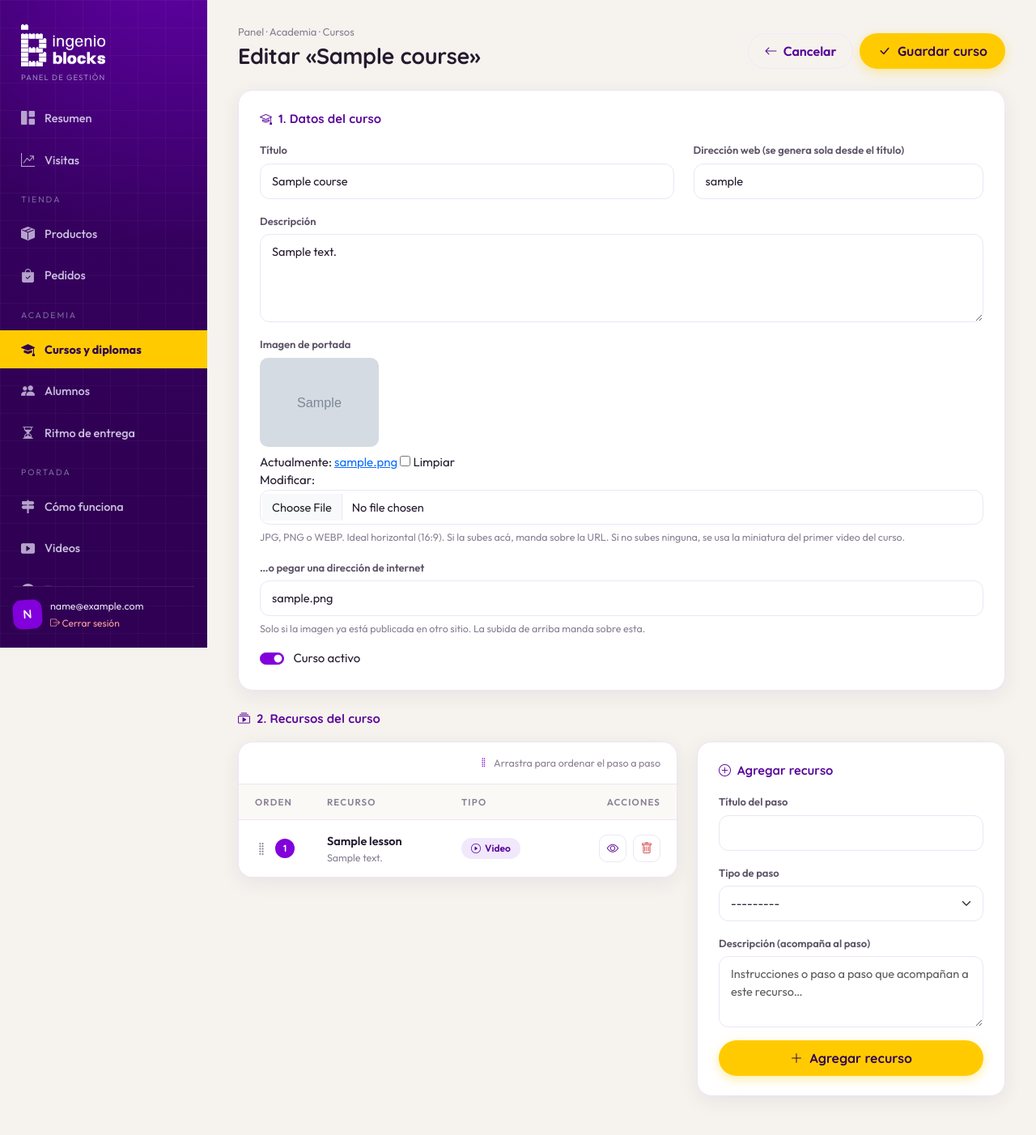
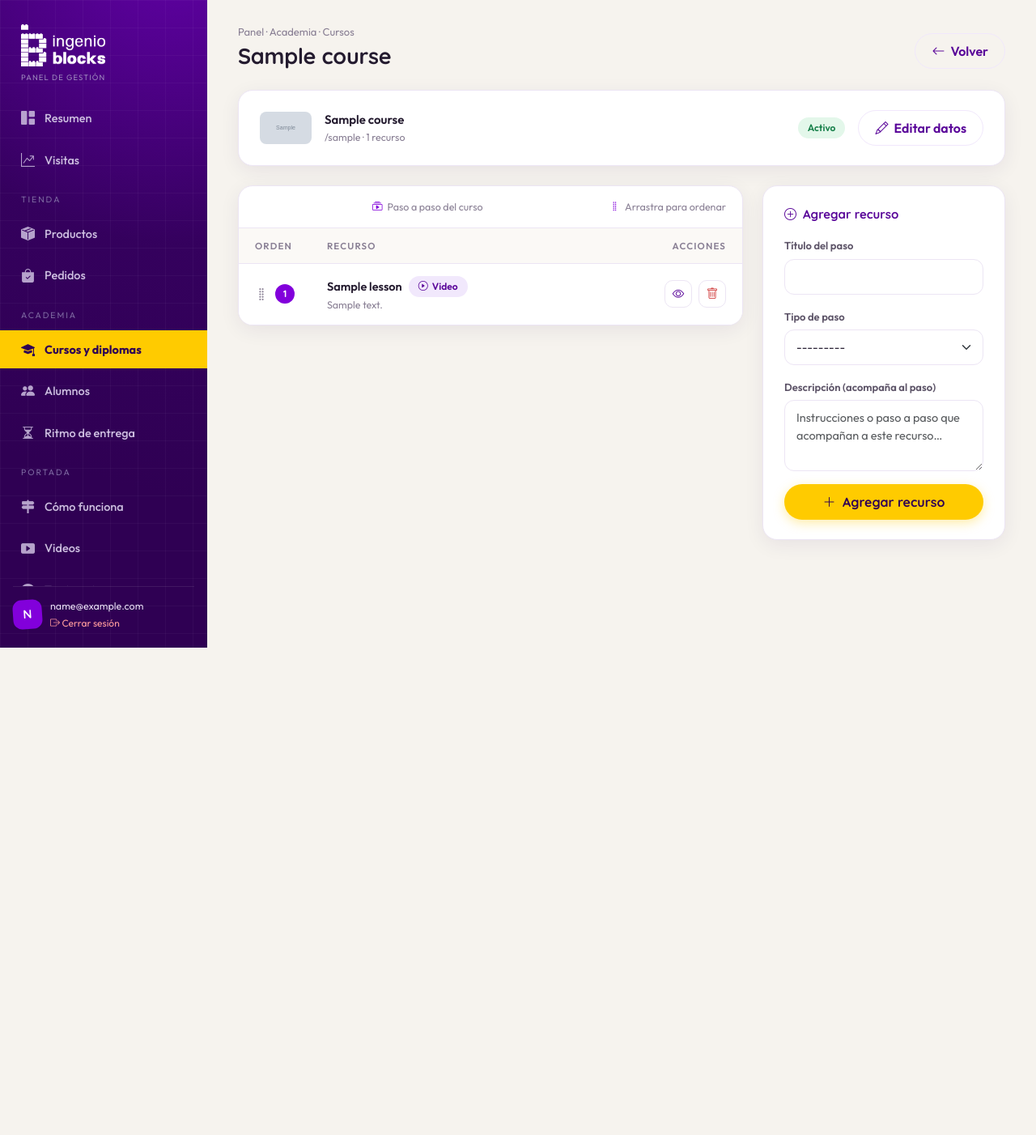
Before and after one commit to marcelopc2/ecommerce_soledad, a Django app: page /gestion/cursos/1/editar/ in a window 1280 px wide. Shown: the whole page at 81% size. After the commit the page ends 800 px from the top, so only its background shows below. Run offline with Django 5.2, Linux system fonts and the light colour scheme; a user stored in the database is signed in; tables that the repository leaves empty hold one stand-in row (values such as "Sample post"); grey boxes marked "Sample" are stand-in pictures; parts of the project's set-up code (start-up, migrations or seed data) failed here and were passed over.

Commit message:
Rehacer la pagina de edicion de curso: los recursos al frente
El reparto del espacio estaba al reves de la frecuencia de uso. Los
datos del curso -titulo, descripcion, portada- se escriben UNA vez y
ocupaban 580px, el 65% de la pantalla; los recursos, que se agregan y
reordenan constantemente, empezaban recien a los 806px, o sea fuera de
la vista en cualquier notebook de 768px de alto. Medido, no estimado.

Ahora en un curso existente los datos viven en una tira resumida
(miniatura, titulo, /slug, N recursos, estado) que se despliega solo si
hay algo que cambiar. La tabla de recursos sube de 806px a 282px: entran
5 recursos sin hacer scroll.

Otros arreglos que salieron de medir la pagina:

- La columna Acciones se cortaba: la tabla pedia 727px y tenia 679. Se
  saca la columna "Tipo" (122px) y esa etiqueta pasa al lado del nombre
  del recurso, donde se escanea igual de bien con pocos recursos por
  curso. Ahora la tabla cabe justa y los botones se ven completos.
- La tabla pasa de 7 a 8 columnas de la grilla, aprovechando el espacio.
- Las dos formas de poner la portada (subir archivo / pegar direccion)
  van lado a lado: son alternativas entre si, y apiladas se leian como
  dos pasos obligatorios ocupando el doble de alto.
- El boton de guardar sale de la cabecera y entra al panel de datos, que
  es a lo que pertenece: fijo arriba sugeria algo pendiente por guardar
  mientras se trabajaba en los recursos, que se guardan solos.
- El panel se abre si el guardado fallo, para que el error no quede
  escondido detras de un plegable cerrado.

Los campos se extraen a un parcial (course_fields.html) porque se usan
en dos contextos: desplegados al crear, plegados al editar.

Verificado en 1500px y 1366px, en curso nuevo y existente, y probado
que plegar/desplegar y guardar siguen funcionando. 63 tests verdes.

```diff
--- a/panel/templates/panel/course_form.html
+++ b/panel/templates/panel/course_form.html
@@ -2,71 +2,100 @@
 
 {% block title %}{% if course %}Editar curso{% else %}Nuevo curso{% endif %}{% endblock %}
 {% block crumb %}Panel · Academia · Cursos{% endblock %}
-{% block heading %}{% if course %}Editar «{{ course.title }}»{% else %}Nuevo curso{% endif %}{% endblock %}
+{% block heading %}{% if course %}{{ course.title }}{% else %}Nuevo curso{% endif %}{% endblock %}
 
 {% block actions %}
+{% comment %}
+  En un curso YA CREADO el botón de guardar no va acá arriba: los datos del
+  curso quedan plegados y su guardado pertenece a ese panel. Dejarlo fijo en la
+  cabecera sugería que había algo pendiente por guardar mientras se trabajaba en
+  los recursos, que se guardan solos uno por uno.
+{% endcomment %}
 <div class="d-flex gap-2">
-  <a href="{% url 'panel:courses' %}" class="btn btn-ghost"><i class="bi bi-arrow-left me-1"></i> Cancelar</a>
-  <button type="submit" form="course-form" class="btn btn-brand"><i class="bi bi-check-lg me-1"></i> Guardar curso</button>
+  {% if course %}
+    <a href="{% url 'panel:courses' %}" class="btn btn-ghost"><i class="bi bi-arrow-left me-1"></i> Volver</a>
+  {% else %}
+    <a href="{% url 'panel:courses' %}" class="btn btn-ghost"><i class="bi bi-arrow-left me-1"></i> Cancelar</a>
+    <button type="submit" form="course-form" class="btn btn-brand"><i class="bi bi-check-lg me-1"></i> Crear curso</button>
+  {% endif %}
 </div>
 {% endblock %}
 
 {% block content %}
 
-{# ---------- Sección 1: datos del curso ---------- #}
-<form method="post" id="course-form" enctype="multipart/form-data" novalidate>
-  {% csrf_token %}
-  <input type="hidden" name="form_name" value="course">
+{% if course %}
+  {% comment %}
+    ---------- Curso existente ----------
+    Los datos (título, descripción, portada) se escriben UNA vez; los recursos se
+    agregan y reordenan muchas. Antes los datos ocupaban 580px -el 65% de la
+    pantalla- y la tabla de recursos empezaba recién a los 806px, o sea fuera de
+    la vista en cualquier notebook de 768px de alto. Ahora los datos viven en una
+    tira resumida que se despliega solo si hay algo que cambiar, y los recursos
+    quedan arriba del pliegue, que es donde está el trabajo.
+  {% endcomment %}
+  <div class="pnl-card mb-4"><div class="card-pad">
+    <div class="d-flex align-items-center gap-3 flex-wrap">
+      {% if course.image_file %}
+        <img src="{{ course.image_file.url }}" alt=""
+             style="width:64px;height:40px;object-fit:cover;border-radius:8px;flex-shrink:0">
+      {% elif course.image_url %}
+        <img src="{{ course.image_url }}" alt=""
+             style="width:64px;height:40px;object-fit:cover;border-radius:8px;flex-shrink:0">
+      {% else %}
+        <span class="badge-soft gray" style="width:64px;height:40px;display:grid;place-items:center;flex-shrink:0">
+          <i class="bi bi-image"></i>
+        </span>
+      {% endif %}
 
-  <div class="pnl-card mb-4"><div class="card-pad">
-    <div class="form-section-title"><i class="bi bi-mortarboard"></i> 1. Datos del curso</div>
-    <div class="row">
-      <div class="col-md-7 mb-3">
-        <label class="form-label">{{ form.title.label }}</label>
-        {{ form.title }}
-        {% for e in form.title.errors %}<div class="invalid-feedback">{{ e }}</div>{% endfor %}
+      <div class="flex-grow-1" style="min-width:180px">
+        <div class="cell-title">{{ course.title }}</div>
+        <div class="cell-sub">
+          /{{ course.slug }} · {{ lessons|length }} recurso{{ lessons|length|pluralize:"s" }}
+        </div>
       </div>
-      <div class="col-md-5 mb-3">
-        <label class="form-label">{{ form.slug.label }}</label>
-        {{ form.slug }}
-        {% for e in form.slug.errors %}<div class="invalid-feedback">{{ e }}</div>{% endfor %}
-      </div>
+
+      {% if course.is_active %}
+        <span class="badge-soft green">Activo</span>
+      {% else %}
+        <span class="badge-soft gray">Oculto</span>
+      {% endif %}
+
+      <button class="btn btn-ghost" type="button" data-bs-toggle="collapse"
+              data-bs-target="#datos-curso" aria-expanded="{% if form.errors %}true{% else %}false{% endif %}"
+              aria-controls="datos-curso">
+        <i class="bi bi-pencil me-1"></i> Editar datos
+      </button>
     </div>
-    <div class="mb-3">
-      <label class="form-label">{{ form.description.label }}</label>
-      {{ form.description }}
-    </div>
-    <div class="mb-3">
-      <label class="form-label">{{ form.image_file.label }}</label>
-      {% if course and course.image_file %}
-        <div class="mb-2"><img src="{{ course.image_file.url }}" alt="" style="max-height:110px;border-radius:10px"></div>
-      {% endif %}
-      {{ form.image_file }}
-      <div class="pnl-campo-ayuda">
-        {{ form.image_file.help_text }}
-        Si no subes ninguna, se usa la miniatura del primer video del curso.
-      </div>
-    </div>
-    <div class="mb-3">
-      <label class="form-label">{{ form.image_url.label }}</label>
-      {{ form.image_url }}
-      <div class="pnl-campo-ayuda">Solo si la imagen ya está publicada en otro sitio. La subida de arriba manda sobre esta.</div>
-    </div>
-    <div class="form-check form-switch">
-      {{ form.is_active }}
-      <label class="form-check-label ms-1" for="{{ form.is_active.id_for_label }}">{{ form.is_active.label }}</label>
+
+    {% comment %}
+      Se abre solo si el guardado falló: si no, el error quedaría escondido
+      detrás de un panel cerrado y parecería que no pasó nada.
+    {% endcomment %}
+    <div class="collapse{% if form.errors %} show{% endif %}" id="datos-curso">
+      <hr class="my-4">
+      <form method="post" id="course-form" enctype="multipart/form-data" novalidate>
+        {% csrf_token %}
+        <input type="hidden" name="form_name" value="course">
+        {% include 'panel/partials/course_fields.html' %}
+        <button type="submit" class="btn btn-brand mt-3">
+          <i class="bi bi-check-lg me-1"></i> Guardar datos del curso
+        </button>
+      </form>
     </div>
   </div></div>
-</form>
 
-{# ---------- Sección 2: recursos (solo si el curso ya existe) ---------- #}
-{% if course %}
-  <div class="form-section-title mb-3"><i class="bi bi-collection-play"></i> 2. Recursos del curso</div>
+  {# ---------- Recursos: el contenido principal de esta página ---------- #}
   <div class="row g-4">
-    <div class="col-lg-7">
+    {% comment %}
+      8/4 y no 7/5: con 7 columnas la columna "Acciones" quedaba cortada contra
+      el borde de la tarjeta. El formulario de agregar cabe en 4 sin apretarse
+      porque sus campos son de una sola línea.
+    {% endcomment %}
+    <div class="col-lg-8">
       <div class="pnl-card">
         <div class="pnl-toolbar">
-          <span class="pnl-hint"><i class="bi bi-grip-vertical"></i> Arrastra para ordenar el paso a paso</span>
+          <span class="pnl-hint"><i class="bi bi-collection-play"></i> Paso a paso del curso</span>
+          <span class="pnl-hint"><i class="bi bi-grip-vertical"></i> Arrastra para ordenar</span>
         </div>
         <div class="table-responsive">
           <table class="table pnl-table" id="lessons-table" data-reorder-url="{% url 'panel:lessons_reorder' course.pk %}">
@@ -74,7 +103,6 @@
               <tr>
                 <th class="order-col">Orden</th>
                 <th>Recurso</th>
-                <th>Tipo</th>
                 <th class="text-end">Acciones</th>
               </tr>
             </thead>
@@ -86,38 +114,38 @@
       </div>
     </div>
 
-    <div class="col-lg-5">
+    <div class="col-lg-4">
       <div class="pnl-card"><div class="card-pad">
         <div class="form-section-title"><i class="bi bi-plus-circle"></i> Agregar recurso</div>
         <form method="post" enctype="multipart/form-data" novalidate>
           {% csrf_token %}
           <input type="hidden" name="form_name" value="lesson">
           <div class="mb-3">
-            <label class="form-label">{{ lesson_form.title.label }}</label>
+            <label class="form-label" for="{{ lesson_form.title.id_for_label }}">{{ lesson_form.title.label }}</label>
             {{ lesson_form.title }}
-            {% for e in lesson_form.title.errors %}<div class="invalid-feedback">{{ e }}</div>{% endfor %}
+            {% for e in lesson_form.title.errors %}<div class="invalid-feedback d-block">{{ e }}</div>{% endfor %}
           </div>
           <div class="mb-3">
-            <label class="form-label">{{ lesson_form.lesson_type.label }}</label>
+            <label class="form-label" for="{{ lesson_form.lesson_type.id_for_label }}">{{ lesson_form.lesson_type.label }}</label>
             {{ lesson_form.lesson_type }}
           </div>
           <div class="mb-3" id="video-field">
-            <label class="form-label">{{ lesson_form.video_embed_url.label }}</label>
+            <label class="form-label" for="{{ lesson_form.video_embed_url.id_for_label }}">{{ lesson_form.video_embed_url.label }}</label>
             {{ lesson_form.video_embed_url }}
-            {% for e in lesson_form.video_embed_url.errors %}<div class="invalid-feedback">{{ e }}</div>{% endfor %}
+            {% for e in lesson_form.video_embed_url.errors %}<div class="invalid-feedback d-block">{{ e }}</div>{% endfor %}
           </div>
           <div class="mb-3" id="pdf-field">
-            <label class="form-label">{{ lesson_form.pdf_file.label }}</label>
+            <label class="form-label" for="{{ lesson_form.pdf_file.id_for_label }}">{{ lesson_form.pdf_file.label }}</label>
             {{ lesson_form.pdf_file }}
-            {% for e in lesson_form.pdf_file.errors %}<div class="invalid-feedback">{{ e }}</div>{% endfor %}
+            {% for e in lesson_form.pdf_file.errors %}<div class="invalid-feedback d-block">{{ e }}</div>{% endfor %}
           </div>
           <div class="mb-3" id="image-field">
-            <label class="form-label">{{ lesson_form.image_file.label }}</label>
+            <label class="form-label" for="{{ lesson_form.image_file.id_for_label }}">{{ lesson_form.image_file.label }}</label>
             {{ lesson_form.image_file }}
-            {% for e in lesson_form.image_file.errors %}<div class="invalid-feedback">{{ e }}</div>{% endfor %}
+            {% for e in lesson_form.image_file.errors %}<div class="invalid-feedback d-block">{{ e }}</div>{% endfor %}
           </div>
           <div class="mb-3">
-            <label class="form-label">{{ lesson_form.description.label }}</label>
+            <label class="form-label" for="{{ lesson_form.description.id_for_label }}">{{ lesson_form.description.label }}</label>
             {{ lesson_form.description }}
           </div>
           <button type="submit" class="btn btn-brand w-100"><i class="bi bi-plus-lg me-1"></i> Agregar recurso</button>
@@ -137,11 +165,32 @@
       </div>
     </div>
   </div>
+
 {% else %}
-  <div class="pnl-card"><div class="card-pad">
-    <div class="form-section-title text-muted"><i class="bi bi-collection-play"></i> 2. Recursos del curso</div>
-    <p class="cell-sub mb-0"><i class="bi bi-info-circle"></i> Guarda el curso primero para poder agregarle videos, PDFs e imágenes.</p>
-  </div></div>
+  {% comment %}
+    ---------- Curso nuevo ----------
+    Acá el formulario SÍ es el protagonista: no hay recursos que administrar
+    hasta que el curso exista, así que va desplegado y sin plegable.
+  {% endcomment %}
+  <div class="row">
+    <div class="col-xl-9">
+      <div class="pnl-card mb-4"><div class="card-pad">
+        <div class="form-section-title"><i class="bi bi-mortarboard"></i> Datos del curso</div>
+        <form method="post" id="course-form" enctype="multipart/form-data" novalidate>
+          {% csrf_token %}
+          <input type="hidden" name="form_name" value="course">
+          {% include 'panel/partials/course_fields.html' %}
+        </form>
+      </div></div>
+
+      <div class="pnl-card"><div class="card-pad">
+        <p class="mdetail-note mb-0">
+          <i class="bi bi-info-circle"></i>
+          Los videos, PDFs e imágenes del paso a paso se agregan apenas guardes el curso.
+        </p>
+      </div></div>
+    </div>
+  </div>
 {% endif %}
 
 {% endblock %}
@@ -166,6 +215,9 @@
     {% endif %}
 
     {% if course %}
+      // Solo se muestra el campo que corresponde al tipo de recurso elegido:
+      // pedir a la vez un link de YouTube, un PDF y una imagen para algo que es
+      // una sola de las tres cosas confunde más de lo que ayuda.
       var typeSelect = document.getElementById('{{ lesson_form.lesson_type.id_for_label }}')
       if (typeSelect && !typeSelect.dataset.bound) {
         typeSelect.dataset.bound = '1'
--- a/panel/templates/panel/partials/lessons_rows.html
+++ b/panel/templates/panel/partials/lessons_rows.html
@@ -6,11 +6,15 @@
         <span class="drag-pos">{{ forloop.counter }}</span>
       </div>
     </td>
+    {% comment %}
+      El tipo va pegado al nombre y no en su propia columna: como columna se
+      llevaba 122px de los 679 disponibles y la tabla desbordaba justo en un
+      notebook de 1366px, cortando los botones de Acciones. Con pocos recursos
+      por curso, la etiqueta al lado del título se escanea igual de bien.
+    {% endcomment %}
     <td>
-      <div class="cell-title">{{ l.title }}</div>
-      {% if l.description %}<div class="cell-sub text-truncate" style="max-width:360px">{{ l.description }}</div>{% endif %}
-    </td>
-    <td>
+      <div class="cell-title d-flex align-items-center gap-2 flex-wrap">
+        {{ l.title }}
         {% if l.lesson_type == 'VIDEO' %}
           <span class="badge-soft purple"><i class="bi bi-play-circle"></i> Video</span>
         {% elif l.lesson_type == 'PDF' %}
@@ -18,6 +22,8 @@
         {% else %}
           <span class="badge-soft yellow"><i class="bi bi-image"></i> Imagen</span>
         {% endif %}
+      </div>
+      {% if l.description %}<div class="cell-sub text-truncate" style="max-width:360px">{{ l.description }}</div>{% endif %}
     </td>
     <td class="text-end">
       <div class="d-inline-flex gap-2">
@@ -38,6 +44,6 @@
   </tr>
 {% empty %}
   <tr class="no-hover">
-    <td colspan="4" class="empty-cell">Este curso aún no tiene recursos. Agrega el primero con el formulario de al lado.</td>
+    <td colspan="3" class="empty-cell">Este curso aún no tiene recursos. Agrega el primero con el formulario de al lado.</td>
   </tr>
 {% endfor %}
```
Also changed, not shown: panel/templates/panel/partials/course_fields.html (added, +51 -0 lines). Lines whose indentation alone changed are shown as unchanged.
